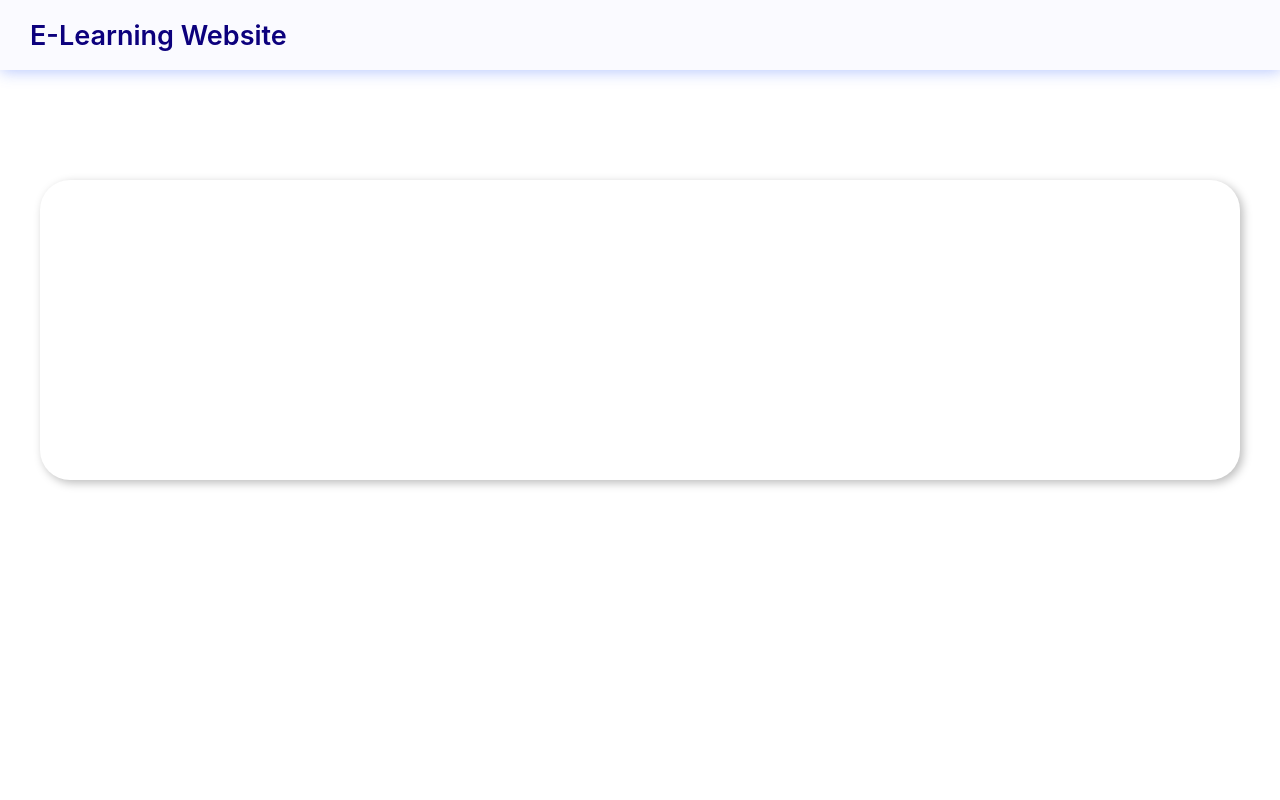
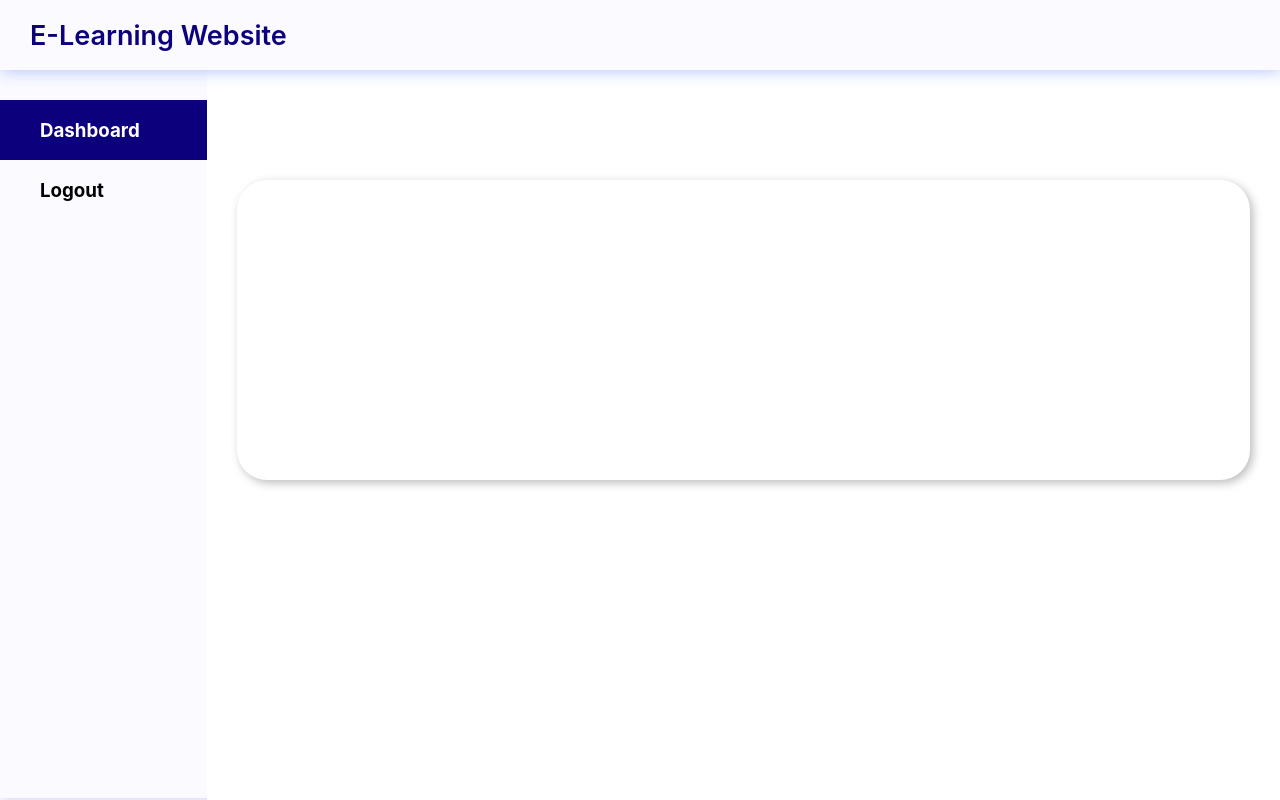
Before and after one commit to yousifdahabra/e-learning-website, a React (Create React App) app in the folder learning/: page /Posts in a window 1280 px wide. Built offline with nearby package versions, Linux system fonts and the light colour scheme.

Commit message:
Update Posts by adding a  Navbar

```diff
--- a/learning/src/pages/Posts.jsx
+++ b/learning/src/pages/Posts.jsx
@@ -1,15 +1,18 @@
 import React, { useEffect, useState } from "react";
 import { useNavigate } from "react-router-dom";
 import Header from "../components/base/Header";
+import NavContainer from "../components/users/NavContainer";
 const Posts = () =>{
 
     return <>
     <Header/>
     <div className="flex main-container">
+        <NavContainer/>
+
          <div className="main">
-        <div className="report-container">
+            <div className="report-container">
 
-         </div>
+            </div>
         </div>
     </div>
     </>;
```
